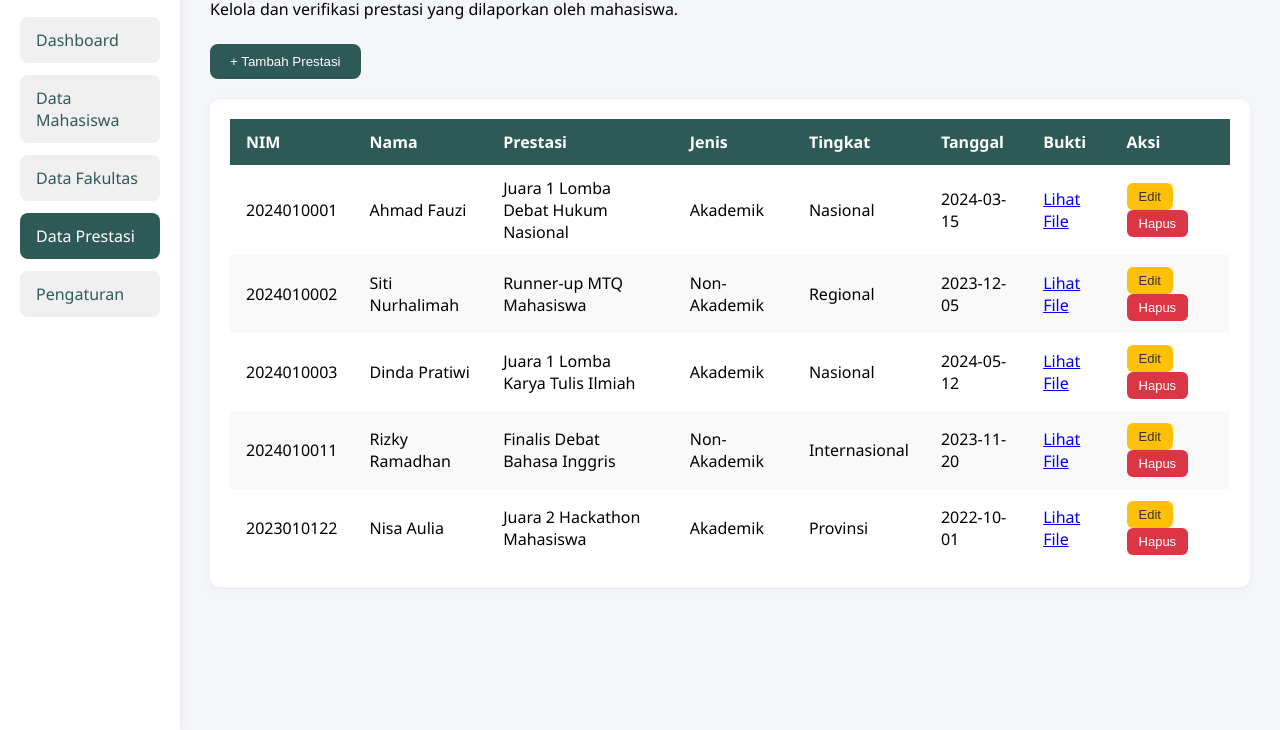
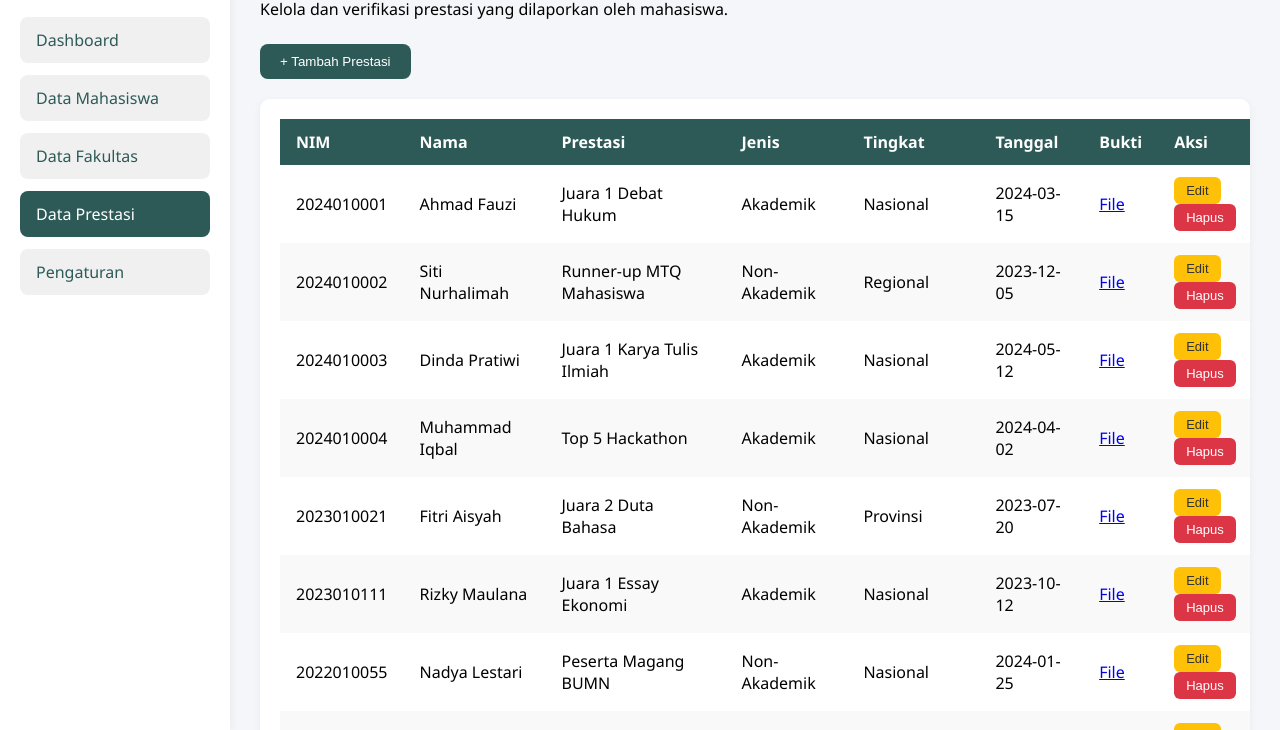
Before and after one commit to inayahayudeswita/satudata-mahasiswa, a plain HTML site: page admin_prestasi.html in a window 1280 px wide. Shown: the part 70-800 px from the top of the page. Drawn offline with Linux system fonts and the light colour scheme.

Commit message:
added more data

```diff
--- a/admin_prestasi.html
+++ b/admin_prestasi.html
@@ -6,10 +6,16 @@
   <title>Manajemen Prestasi - SIDAMAS</title>
   <style>
     * { box-sizing: border-box; margin: 0; padding: 0; }
-    body {
+
+    html, body {
+      height: 100%;
       font-family: 'Segoe UI', sans-serif;
       background: #f4f6f9;
+    }
+
+    body {
       display: flex;
+      overflow: hidden;
     }
 
     .sidebar {
@@ -18,6 +24,7 @@
       padding: 30px 20px;
       box-shadow: 2px 0 8px rgba(0,0,0,0.05);
       height: 100vh;
+      overflow-y: auto;
     }
 
     .sidebar h2 {
@@ -50,6 +57,8 @@
     .main {
       flex: 1;
       padding: 30px;
+      height: 100vh;
+      overflow-y: auto;
     }
 
     .header {
@@ -95,6 +104,8 @@
     th {
       background: #2d5a57;
       color: white;
+      position: sticky;
+      top: 0;
     }
 
     tr:nth-child(even) {
@@ -123,6 +134,16 @@
     .aksi-btn a {
       text-decoration: underline;
       color: #2d5a57;
+    }
+
+    /* Scrollbar styling */
+    .table-container::-webkit-scrollbar {
+      height: 8px;
+    }
+
+    .table-container::-webkit-scrollbar-thumb {
+      background-color: #ccc;
+      border-radius: 10px;
     }
   </style>
 </head>
@@ -164,75 +185,22 @@
           </tr>
         </thead>
         <tbody>
-          <tr>
-            <td>2024010001</td>
-            <td>Ahmad Fauzi</td>
-            <td>Juara 1 Lomba Debat Hukum Nasional</td>
-            <td>Akademik</td>
-            <td>Nasional</td>
-            <td>2024-03-15</td>
-            <td><a href="#">Lihat File</a></td>
-            <td class="aksi-btn">
-              <button class="edit-btn">Edit</button>
-              <button class="delete-btn">Hapus</button>
-            </td>
-          </tr>
-          <tr>
-            <td>2024010002</td>
-            <td>Siti Nurhalimah</td>
-            <td>Runner-up MTQ Mahasiswa</td>
-            <td>Non-Akademik</td>
-            <td>Regional</td>
-            <td>2023-12-05</td>
-            <td><a href="#">Lihat File</a></td>
-            <td class="aksi-btn">
-              <button class="edit-btn">Edit</button>
-              <button class="delete-btn">Hapus</button>
-            </td>
-          </tr>
-          <tr>
-            <td>2024010003</td>
-            <td>Dinda Pratiwi</td>
-            <td>Juara 1 Lomba Karya Tulis Ilmiah</td>
-            <td>Akademik</td>
-            <td>Nasional</td>
-            <td>2024-05-12</td>
-            <td><a href="#">Lihat File</a></td>
-            <td class="aksi-btn">
-              <button class="edit-btn">Edit</button>
-              <button class="delete-btn">Hapus</button>
-            </td>
-          </tr>
-          <tr>
-            <td>2024010011</td>
-            <td>Rizky Ramadhan</td>
-            <td>Finalis Debat Bahasa Inggris</td>
-            <td>Non-Akademik</td>
-            <td>Internasional</td>
-            <td>2023-11-20</td>
-            <td><a href="#">Lihat File</a></td>
-            <td class="aksi-btn">
-              <button class="edit-btn">Edit</button>
-              <button class="delete-btn">Hapus</button>
-            </td>
-          </tr>
-          <tr>
-            <td>2023010122</td>
-            <td>Nisa Aulia</td>
-            <td>Juara 2 Hackathon Mahasiswa</td>
-            <td>Akademik</td>
-            <td>Provinsi</td>
-            <td>2022-10-01</td>
-            <td><a href="#">Lihat File</a></td>
-            <td class="aksi-btn">
-              <button class="edit-btn">Edit</button>
-              <button class="delete-btn">Hapus</button>
-            </td>
-          </tr>
+          <!-- Dummy Data -->
+          <tr><td>2024010001</td><td>Ahmad Fauzi</td><td>Juara 1 Debat Hukum</td><td>Akademik</td><td>Nasional</td><td>2024-03-15</td><td><a href="#">File</a></td><td class="aksi-btn"><button class="edit-btn">Edit</button><button class="delete-btn">Hapus</button></td></tr>
+          <tr><td>2024010002</td><td>Siti Nurhalimah</td><td>Runner-up MTQ Mahasiswa</td><td>Non-Akademik</td><td>Regional</td><td>2023-12-05</td><td><a href="#">File</a></td><td class="aksi-btn"><button class="edit-btn">Edit</button><button class="delete-btn">Hapus</button></td></tr>
+          <tr><td>2024010003</td><td>Dinda Pratiwi</td><td>Juara 1 Karya Tulis Ilmiah</td><td>Akademik</td><td>Nasional</td><td>2024-05-12</td><td><a href="#">File</a></td><td class="aksi-btn"><button class="edit-btn">Edit</button><button class="delete-btn">Hapus</button></td></tr>
+          <tr><td>2024010004</td><td>Muhammad Iqbal</td><td>Top 5 Hackathon</td><td>Akademik</td><td>Nasional</td><td>2024-04-02</td><td><a href="#">File</a></td><td class="aksi-btn"><button class="edit-btn">Edit</button><button class="delete-btn">Hapus</button></td></tr>
+          <tr><td>2023010021</td><td>Fitri Aisyah</td><td>Juara 2 Duta Bahasa</td><td>Non-Akademik</td><td>Provinsi</td><td>2023-07-20</td><td><a href="#">File</a></td><td class="aksi-btn"><button class="edit-btn">Edit</button><button class="delete-btn">Hapus</button></td></tr>
+          <tr><td>2023010111</td><td>Rizky Maulana</td><td>Juara 1 Essay Ekonomi</td><td>Akademik</td><td>Nasional</td><td>2023-10-12</td><td><a href="#">File</a></td><td class="aksi-btn"><button class="edit-btn">Edit</button><button class="delete-btn">Hapus</button></td></tr>
+          <tr><td>2022010055</td><td>Nadya Lestari</td><td>Peserta Magang BUMN</td><td>Non-Akademik</td><td>Nasional</td><td>2024-01-25</td><td><a href="#">File</a></td><td class="aksi-btn"><button class="edit-btn">Edit</button><button class="delete-btn">Hapus</button></td></tr>
+          <tr><td>2024010020</td><td>Yusuf Ramadhan</td><td>Juara 3 Olimpiade Matematika</td><td>Akademik</td><td>Regional</td><td>2024-02-18</td><td><a href="#">File</a></td><td class="aksi-btn"><button class="edit-btn">Edit</button><button class="delete-btn">Hapus</button></td></tr>
+          <tr><td>2023010105</td><td>Aulia Safira</td><td>Finalis Debat Inggris</td><td>Akademik</td><td>Internasional</td><td>2023-11-30</td><td><a href="#">File</a></td><td class="aksi-btn"><button class="edit-btn">Edit</button><button class="delete-btn">Hapus</button></td></tr>
+          <tr><td>2021010101</td><td>Hasan Basri</td><td>Kontributor Jurnal Nasional</td><td>Akademik</td><td>Nasional</td><td>2023-09-14</td><td><a href="#">File</a></td><td class="aksi-btn"><button class="edit-btn">Edit</button><button class="delete-btn">Hapus</button></td></tr>
+          <tr><td>2020010023</td><td>Eva Yuliana</td><td>Sayembara Puisi</td><td>Non-Akademik</td><td>Nasional</td><td>2023-10-01</td><td><a href="#">File</a></td><td class="aksi-btn"><button class="edit-btn">Edit</button><button class="delete-btn">Hapus</button></td></tr>
+          <tr><td>2024010009</td><td>Salma Nabila</td><td>Lomba Cipta Lagu Islami</td><td>Non-Akademik</td><td>Provinsi</td><td>2024-02-09</td><td><a href="#">File</a></td><td class="aksi-btn"><button class="edit-btn">Edit</button><button class="delete-btn">Hapus</button></td></tr>
         </tbody>
       </table>
     </div>
   </main>
-
 </body>
 </html>
```
Also changed, not shown: mhs_prestasi.html (+34 -30 lines).
